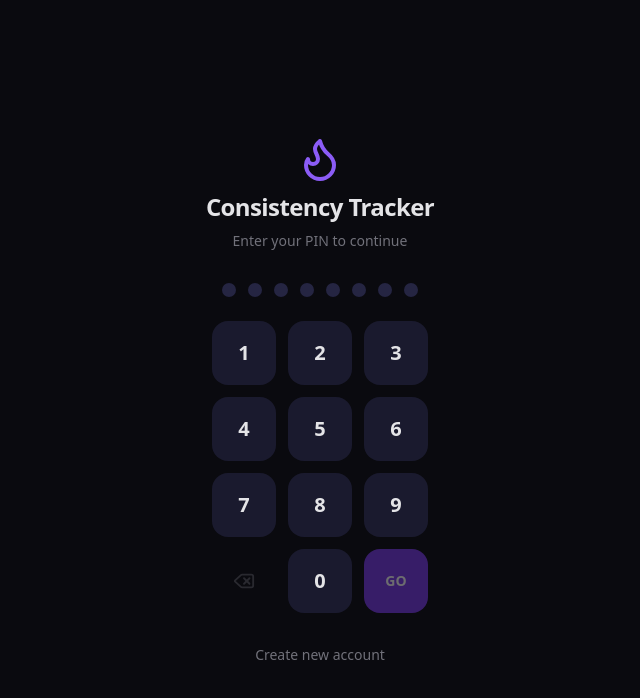
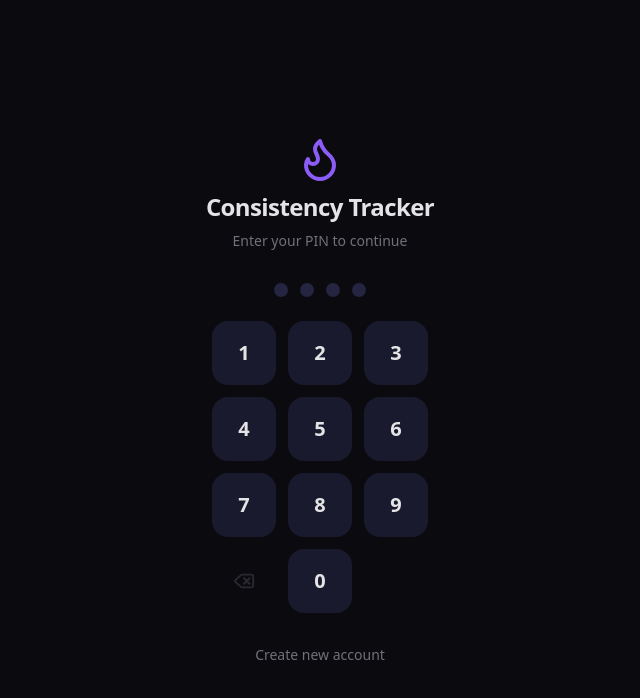
Before and after one commit to Dellyyty/consistency-tracker, a Next.js app: page / in a window 1280 px wide. Shown: the top 698 px of the page, without its empty margins (320-960 px from the left). Built offline with nearby package versions, Linux system fonts and the light colour scheme.

Commit message:
Change PIN to 4 digits with auto-submit

```diff
--- a/components/PinPad.tsx
+++ b/components/PinPad.tsx
@@ -14,9 +14,12 @@ export default function PinPad({ onSubmit, loading, error, minLength = 4 }: PinP
   const [pin, setPin] = useState('');
 
   const handlePress = (digit: string) => {
-    if (pin.length < 8) {
+    if (pin.length < 4) {
       const newPin = pin + digit;
       setPin(newPin);
+      if (newPin.length === 4) {
+        onSubmit(newPin);
+      }
     }
   };
 
@@ -34,7 +37,7 @@ export default function PinPad({ onSubmit, loading, error, minLength = 4 }: PinP
     <div className="flex flex-col items-center gap-6">
       {/* PIN dots */}
       <div className="flex gap-3">
-        {Array.from({ length: 8 }).map((_, i) => (
+        {Array.from({ length: 4 }).map((_, i) => (
           <div
             key={i}
             className={`h-3.5 w-3.5 rounded-full transition-all ${
@@ -76,17 +79,11 @@ export default function PinPad({ onSubmit, loading, error, minLength = 4 }: PinP
         >
           0
         </button>
-        <button
-          onClick={handleSubmit}
-          disabled={loading || pin.length < minLength}
-          className="flex h-16 w-16 items-center justify-center rounded-2xl bg-accent text-sm font-bold text-white transition-all hover:bg-accent-light active:scale-95 disabled:opacity-40"
-        >
-          {loading ? (
-            <div className="h-5 w-5 animate-spin rounded-full border-2 border-white border-t-transparent" />
-          ) : (
-            'GO'
+        <div className="flex h-16 w-16 items-center justify-center">
+          {loading && (
+            <div className="h-5 w-5 animate-spin rounded-full border-2 border-accent border-t-transparent" />
           )}
-        </button>
+        </div>
       </div>
     </div>
   );
```
